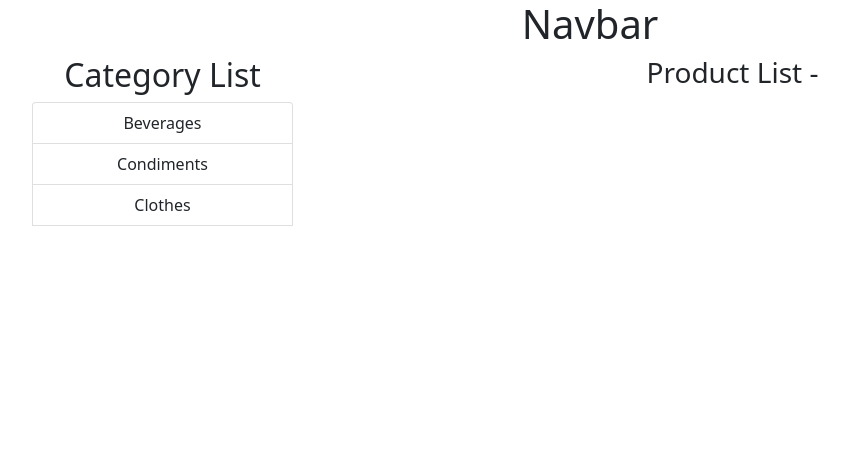
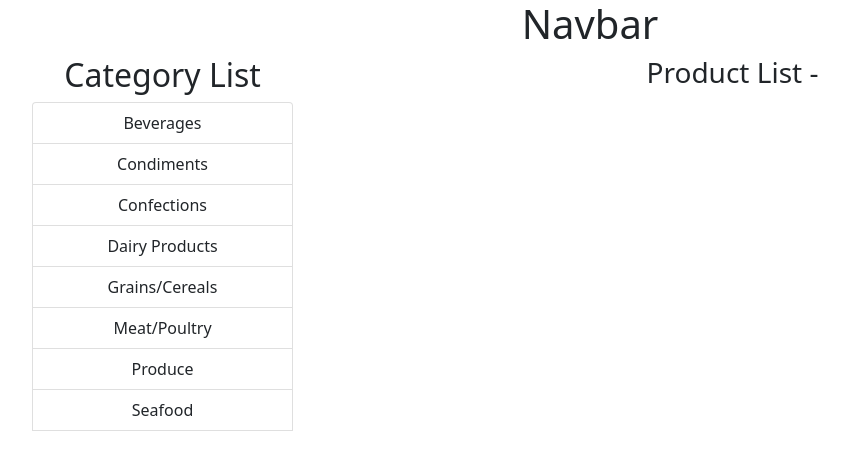
Before and after one commit to GunelYusuf/Category_Product_List_React, a React (Create React App) app: page / in a window 1280 px wide. Shown: the top 470 px of the page, without its empty margins (50-899 px from the left). Built offline with nearby package versions, Linux system fonts and the light colour scheme; data requests are answered from the project's data file.

Commit message:
work with componentDidMount and fetch

```diff
--- a/src/components/CategoryList.js
+++ b/src/components/CategoryList.js
@@ -4,13 +4,18 @@
 
 class CategoryList extends Component {
     state = {
-            categories: [
-                {categoryId: 1, categoryName:'Beverages'},
-                {categoryId: 2, categoryName:'Condiments'},
-                {categoryId: 3, categoryName:'Clothes'}
-            ]
+            categories: []
+        };
 
-        };
+    componentDidMount() {
+        this.getCategory();
+    }
+
+    getCategory = () => {
+             fetch('http://localhost:3000/categories')
+            .then(response => response.json())
+            .then(data => this.setState({categories:data}));
+           }
 
     render() {
         return (
@@ -20,8 +25,8 @@
                   <ListGroup>
                       {this.state.categories.map(category =>
                           <ListGroupItem
-                            onClick={()=>this.props.changeCategory(category)}
-                            key={category.categoryId}
+                            onClick={() => this.props.changeCategory(category)}
+                            key={category.id}
                           >
                          {category.categoryName}
                           </ListGroupItem>)}
```
